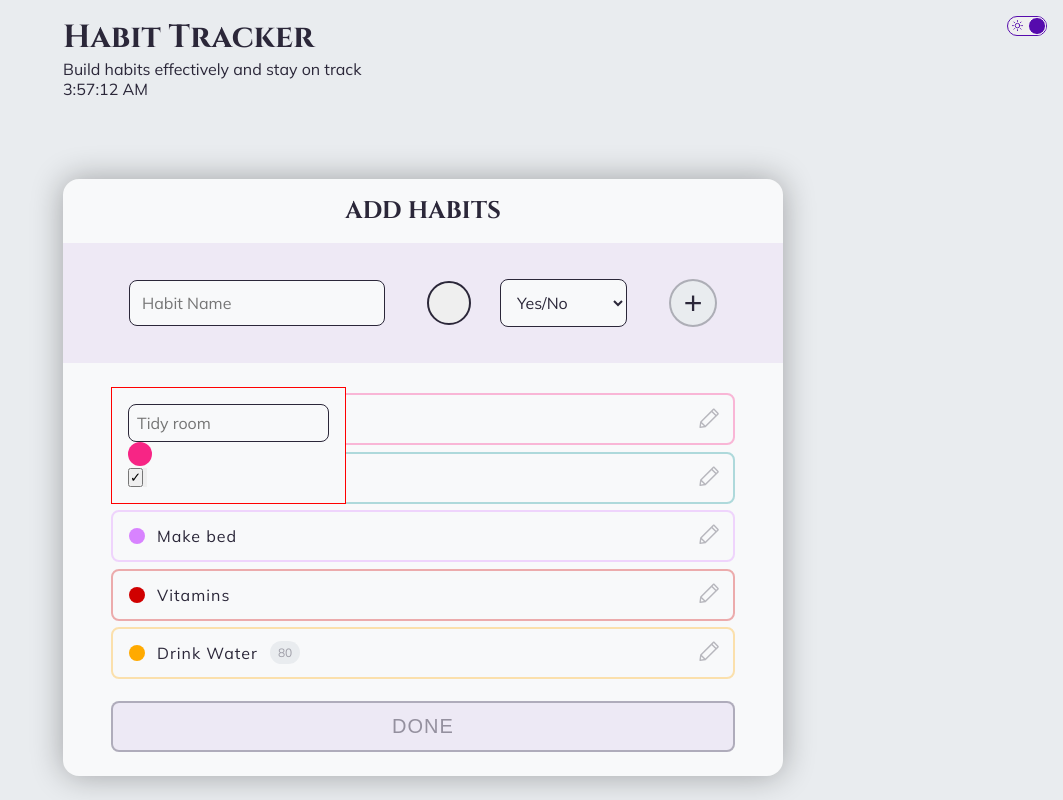
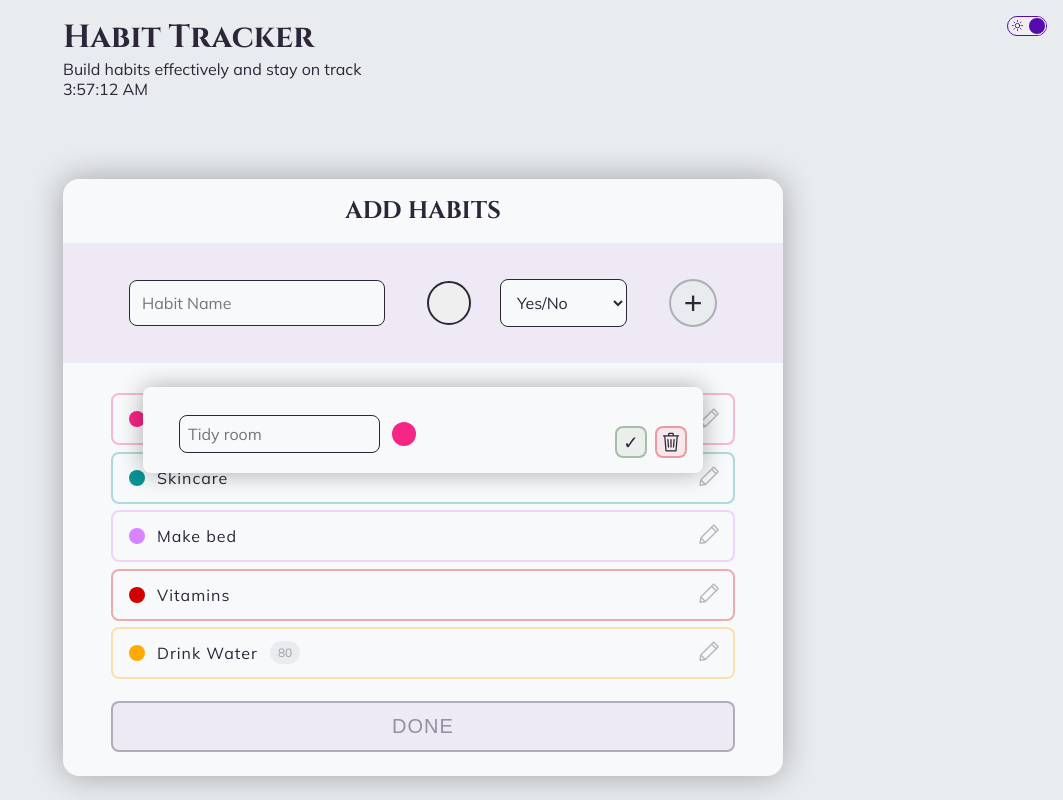
Before and after one commit to jennstirpe/habit-tracker, a React (Create React App) app: page / in a window 1280 px wide. Both pictures are taken after a click on the button 926 px from the left and 419 px from the top of the page. Shown: the whole page, without its empty margins (217-1280 px from the left). Built offline with nearby package versions, Linux system fonts and the light colour scheme.

Commit message:
Styled Edit Habit form for initial setup

```diff
--- a/src/components/main/forms/EditHabitForm.js
+++ b/src/components/main/forms/EditHabitForm.js
@@ -24,11 +24,15 @@ export default function EditHabitForm({ habit }) {
   return (
     <StyledEditHabitForm>
 
-        <input className="edit-name" type="text" placeholder={habit.name} />
+
+        <div className="edit-details">
+          <input className="edit-name" type="text" placeholder={habit.name} />
+          <div onClick={openColorInput} className="edit-color" style={{"background": `${habitColor}`}}></div>
+        </div>
+
         {
-          habit.type === "quantity" && <input className="edit-details" placeholder={habit.goal.amt} />
+          habit.type === "quantity" && <input className="edit-quantity" placeholder={habit.goal.amt} />
         }
-        <div onClick={openColorInput} className="edit-color" style={{"background": `${habitColor}`}}></div>
 
         {
           colorInputActive && <ColorInput closeColorInput={closeColorInput} setSelectedColor={setSelectedColor} />
--- a/src/components/main/styled/forms/EditHabitForm.styled.js
+++ b/src/components/main/styled/forms/EditHabitForm.styled.js
@@ -1,15 +1,22 @@
 import styled from "styled-components";
 
 export const StyledEditHabitForm = styled.div`
-    border: 1px solid red;
+    box-shadow: 0 0 1.5rem ${({theme}) => theme.colors.boxShadow}50;
+    border-radius: .5rem;
     display: flex;
     flex-direction: column;
-    padding: 1rem;
+    align-items: center;
+    padding: 1rem 1rem .5rem 1rem;
     position: absolute;
+    left: 0;
+    right: 0;
+    margin: 0 auto;
+    width: 20rem;
     background: ${({theme}) => theme.colors.bgSecondary};
 
-    .edit-name, .edit-details {
+    .edit-name, .edit-quantity {
         padding: .5rem;
+        margin: .25rem .75rem;
         font-size: 1rem;
         border-radius: .5rem;
         border: 1px solid ${({theme}) => theme.colors.textMain};
@@ -34,11 +41,77 @@ export const StyledEditHabitForm = styled.div`
         }
     }
 
-    .edit-color {
-        height: 1.5rem;
-        width: 1.5rem;
-        border-radius: 50%;
+    .edit-details {
+        padding: .5rem;
+        display: flex;
+        align-items: center;
+        justify-content: space-between;
+
+        .edit-color {
+            height: 1.5rem;
+            width: 1.5rem;
+            border-radius: 50%;
+        }
     }
 
+    .edit-quantity {
+        width: 5rem;
+    }
+
+    .edit-btns {
+        margin-top: 1rem;
+        margin-left: auto;
+        display: flex;
+        justify-content: space-between;
+        align-items: center;
+        width: 4.5rem;
+
+        .edit-btn {
+            height: 2rem;
+            width: 2rem;
+            padding: .25rem;
+            font-size: 1.15rem;
+            color: ${({theme}) => theme.colors.textMain};
+            transition: all 150ms linear;
+            border-radius: .5rem;
+
+            &.update {
+                border: 2px solid ${({theme}) => theme.colors.success}75;
+                background: ${({theme}) => theme.colors.success}15;
+
+                &:hover {
+                    cursor: pointer;
+                    background: ${({theme}) => theme.colors.success}75;
+                    color: #fff;
+                    box-shadow: 0 0 1.5rem ${({theme}) => theme.colors.bgMain};
+                }
+            }
+
+            &.delete {
+                border: 2px solid ${({theme}) => theme.colors.danger}75;
+                background: ${({theme}) => theme.colors.danger}15;
+
+                svg {
+                    stroke: ${({theme}) => theme.colors.textMain};
+                }
+
+                &:hover {
+                    cursor: pointer;
+                    background: ${({theme}) => theme.colors.danger}75;
+                    box-shadow: 0 0 1.5rem ${({theme}) => theme.colors.bgMain};
+
+                    svg {
+                        stroke: #fff;
+                    }
+                }
+            }
+        }
+    }
+
+    @media (min-width: 768px) {
+        flex-direction: row;
+        width: 35rem;
+
+    }
 
 `;
--- a/src/themes.js
+++ b/src/themes.js
@@ -10,7 +10,9 @@ export const lightTheme = {
         toggler: "#778da9",
         bgMain: "#e9ecef",
         bgSecondary: "#f8f9fa",
-        boxShadow: "#000000"
+        boxShadow: "#000000",
+        danger: "#e63946",
+        success: "#588157"
     },
     fonts: {
         headerText: "'Cinzel', serif;",
@@ -33,7 +35,9 @@ export const darkTheme = {
         toggler: "#22333b",
         bgMain: "#212529",
         bgSecondary: "#343a40",
-        boxShadow: "#000000"
+        boxShadow: "#000000",
+        danger: "#e63946",
+        success: "#588157"
     },
     fonts: {
         headerText: "'Cinzel', serif;",
```
